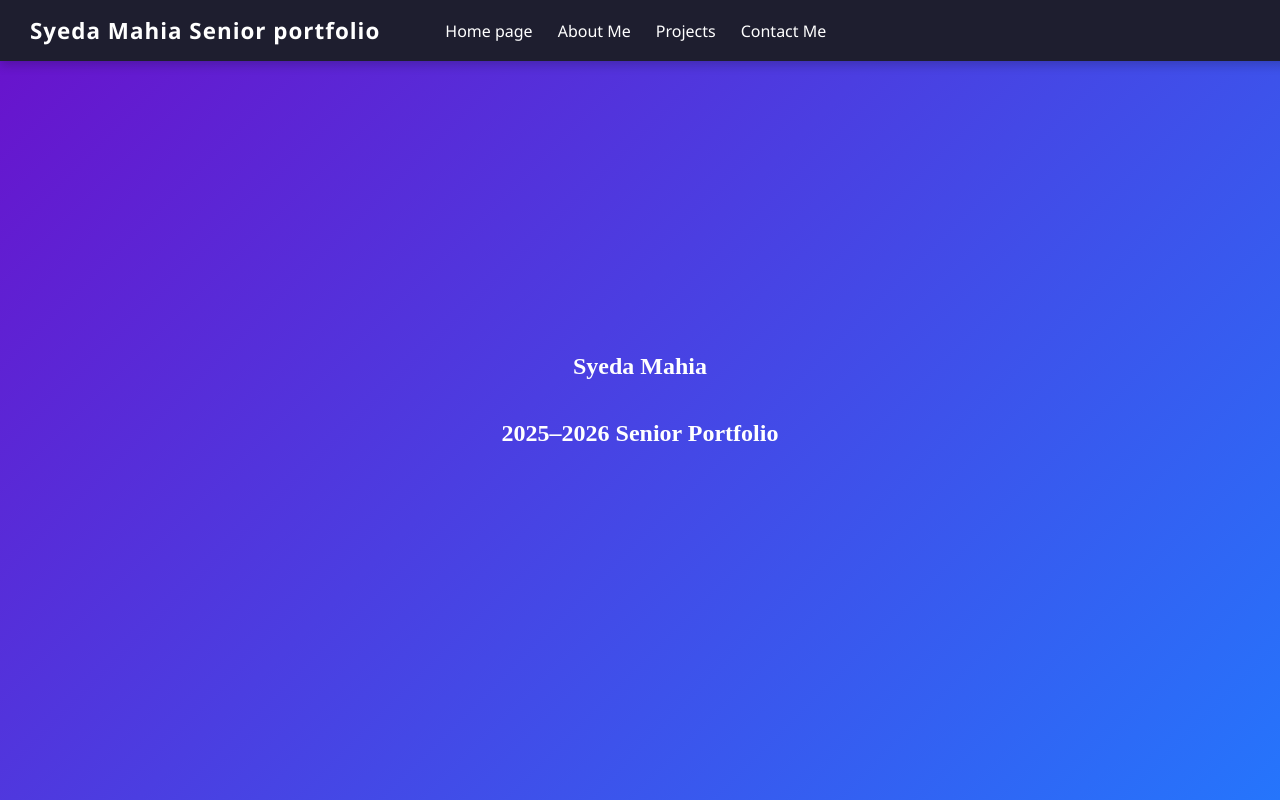
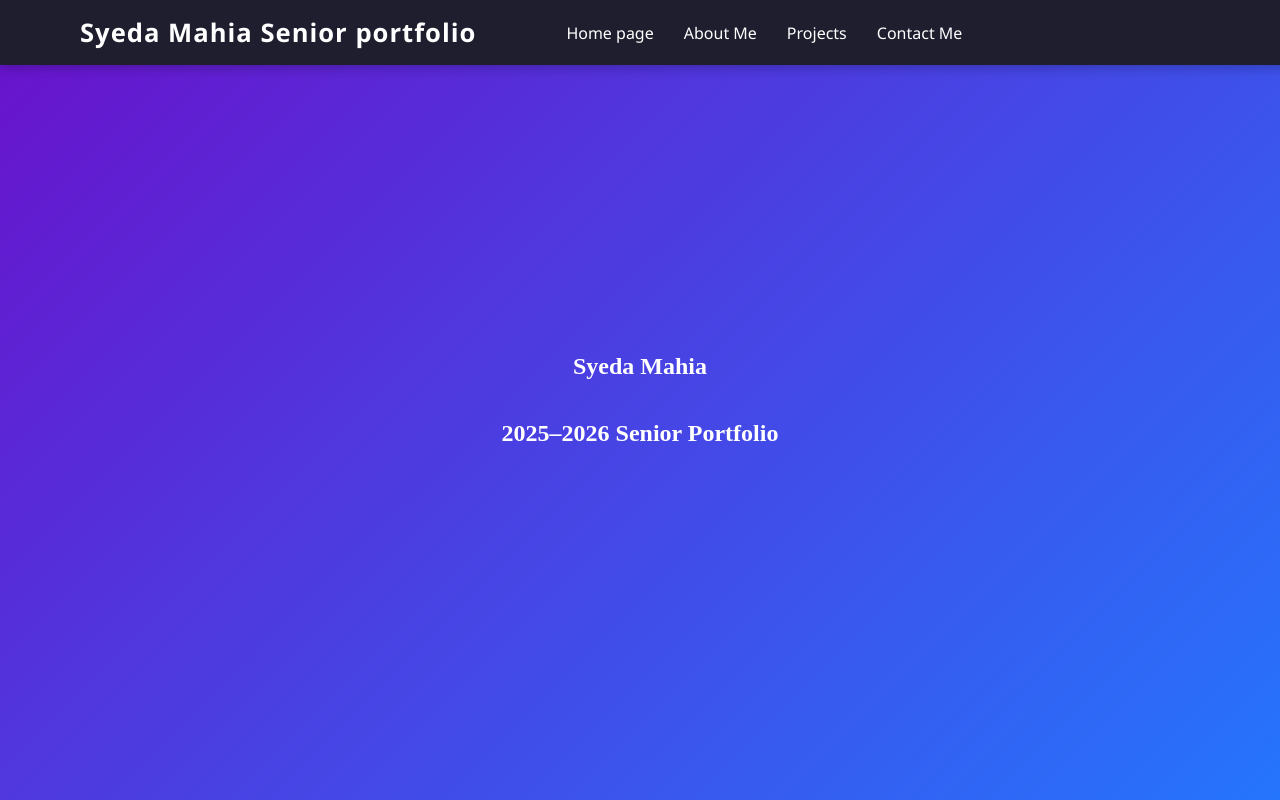
Before and after one commit to Syedaa1/Senior-Portfolio, a plain HTML site: page index.html in a window 1280 px wide. Shown: the top 800 px of the page. Drawn offline with Linux system fonts and the light colour scheme.

Commit message:
Update style.css

```diff
--- a/style.css
+++ b/style.css
@@ -23,7 +23,6 @@ h1{
 
 
 /* === Navigation Bar === */
-/* === Navigation Bar === */
 header {
   position: fixed;
   width: 100%;
@@ -31,19 +30,19 @@ header {
   background: #1e1e2f;
   color: white;
   display: flex;
-  justify-content: flex-start; /* changed from space-between */
+  justify-content: flex-start; /* keep logo + nav aligned left together */
   align-items: center;
-  padding: 15px 30px; /* smaller padding moves everything left */
+  padding: 15px 80px; /* increased horizontal padding to move everything right */
   box-shadow: 0 4px 10px rgba(0,0,0,0.2);
   z-index: 1000;
-  gap: 40px; /* adds space between logo and nav */
+  gap: 60px; /* adds space between logo and nav items */
 }
 
 header .logo {
-  font-size: 1.4em;
+  font-size: 1.6em;
   font-weight: bold;
   letter-spacing: 1px;
-  white-space: nowrap; /* prevents logo wrapping */
+  white-space: nowrap;
 }
 
 nav ul {
@@ -51,11 +50,10 @@ nav ul {
   margin: 0;
   padding: 0;
   display: flex;
-  flex-wrap: wrap; /* ensures items wrap if needed on smaller screens */
 }
 
 nav ul li {
-  margin-left: 25px;
+  margin-left: 30px;
 }
 
 nav ul li a {
@@ -68,6 +66,7 @@ nav ul li a {
 nav ul li a:hover {
   color: #c5d2e3;
 }
+
 
 /* Offset for fixed header so sections aren’t hidden under it */
 section {
```
